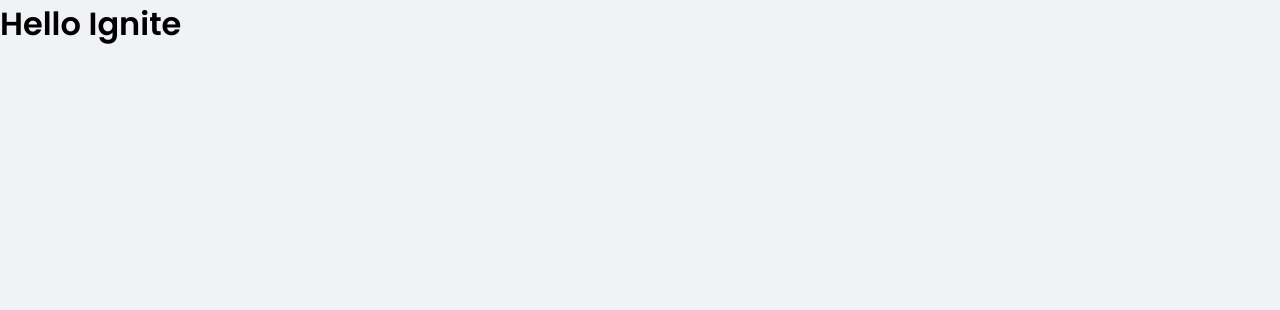
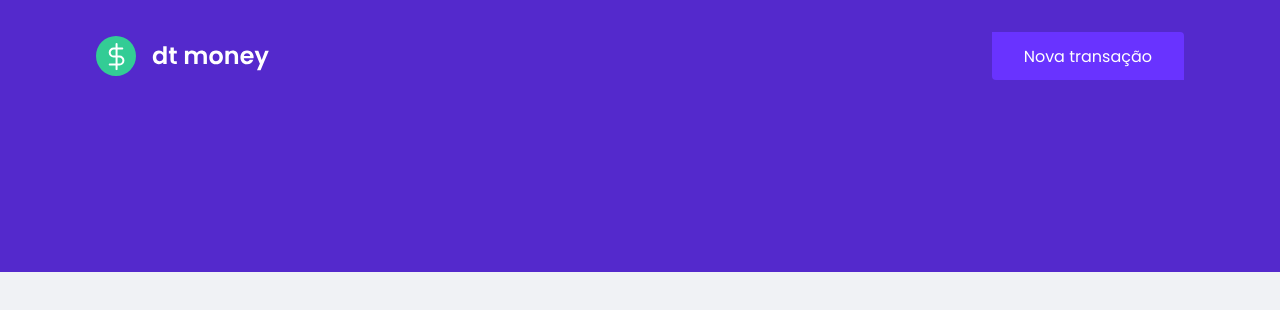
Before and after one commit to IanTorquato/ignite-chapter_2-project_2-dt_money, a React (Create React App) app: page / in a window 1280 px wide. Shown: the top 310 px of the page. Built offline with nearby package versions, Linux system fonts and the light colour scheme.

Commit message:
Adding basic Header component

```diff
--- a/src/App.tsx
+++ b/src/App.tsx
@@ -1,11 +1,12 @@
+import { Header } from './components/Header'
 import { GlobalStyle } from './styles.global'
 
 export function App() {
   return (
-    <div className="App">
-      <h1>Hello Ignite</h1>
+    <>
+      <Header />
 
       <GlobalStyle/>
-    </div>
+    </>
   )
 }
--- /dev/null
+++ b/src/components/Header/index.tsx
@@ -0,0 +1,14 @@
+import logoImg from '../../assets/logo.svg'
+import { Container, Content } from './styles'
+
+export const Header = () => {
+  return (
+    <Container>
+      <Content>
+        <img src={logoImg} alt="dt money" />
+
+        <button type="button">Nova transação</button>
+      </Content>
+    </Container>
+  )
+}
--- /dev/null
+++ b/src/components/Header/styles.ts
@@ -0,0 +1,29 @@
+import styled from 'styled-components'
+
+export const Container = styled.header`
+  background-color: var(--blue);
+`
+
+export const Content = styled.div`
+  align-items: center;
+  display: flex;
+  justify-content: space-between;
+  margin: 0 auto;
+  max-width: 1120px;
+  padding: 2rem 1rem 12rem;
+
+  button {
+    background-color: var(--blue-light);
+    border: 0;
+    border-radius: 0%.25rem;
+    color: #fff;
+    font-size: 1rem;
+    height: 3rem;
+    padding: 0 2rem;
+    transition: filter 0.2s;
+
+    &:hover {
+      filter: brightness(0.9);
+    }
+  }
+`
```
